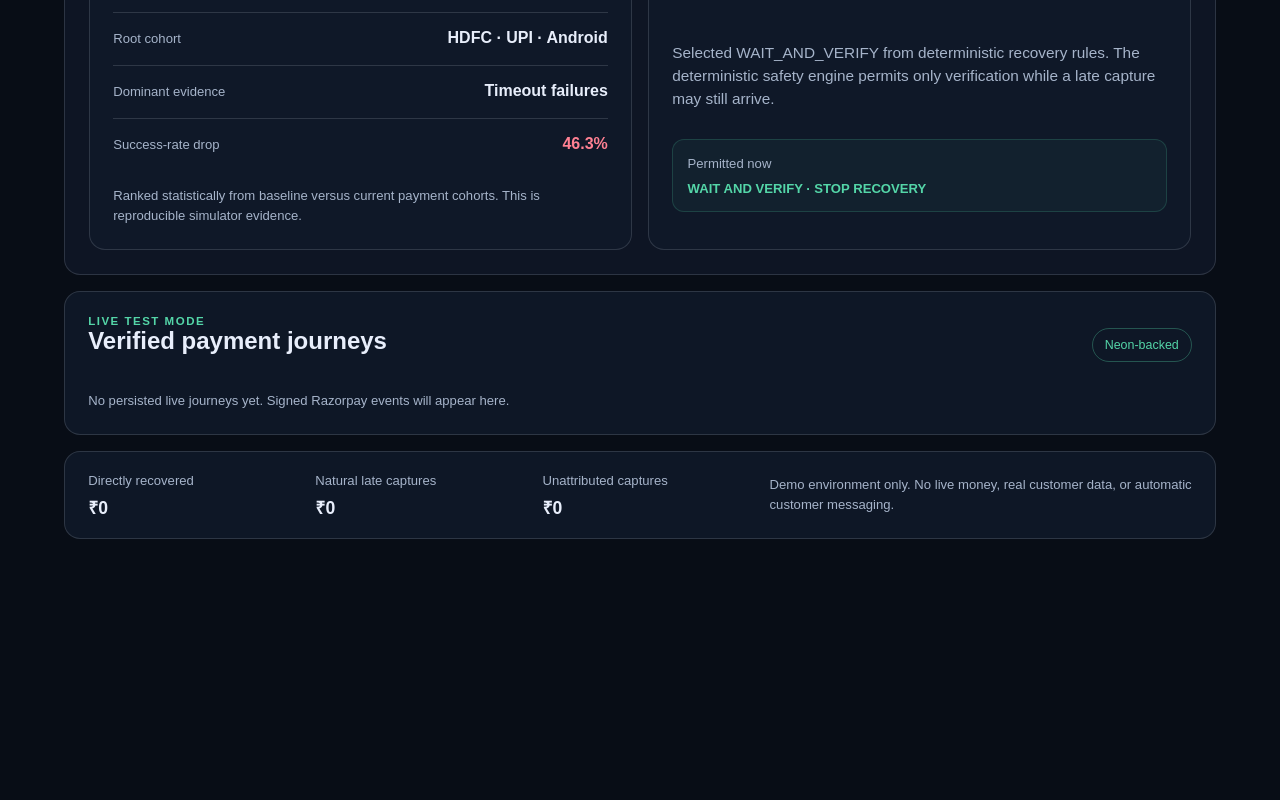
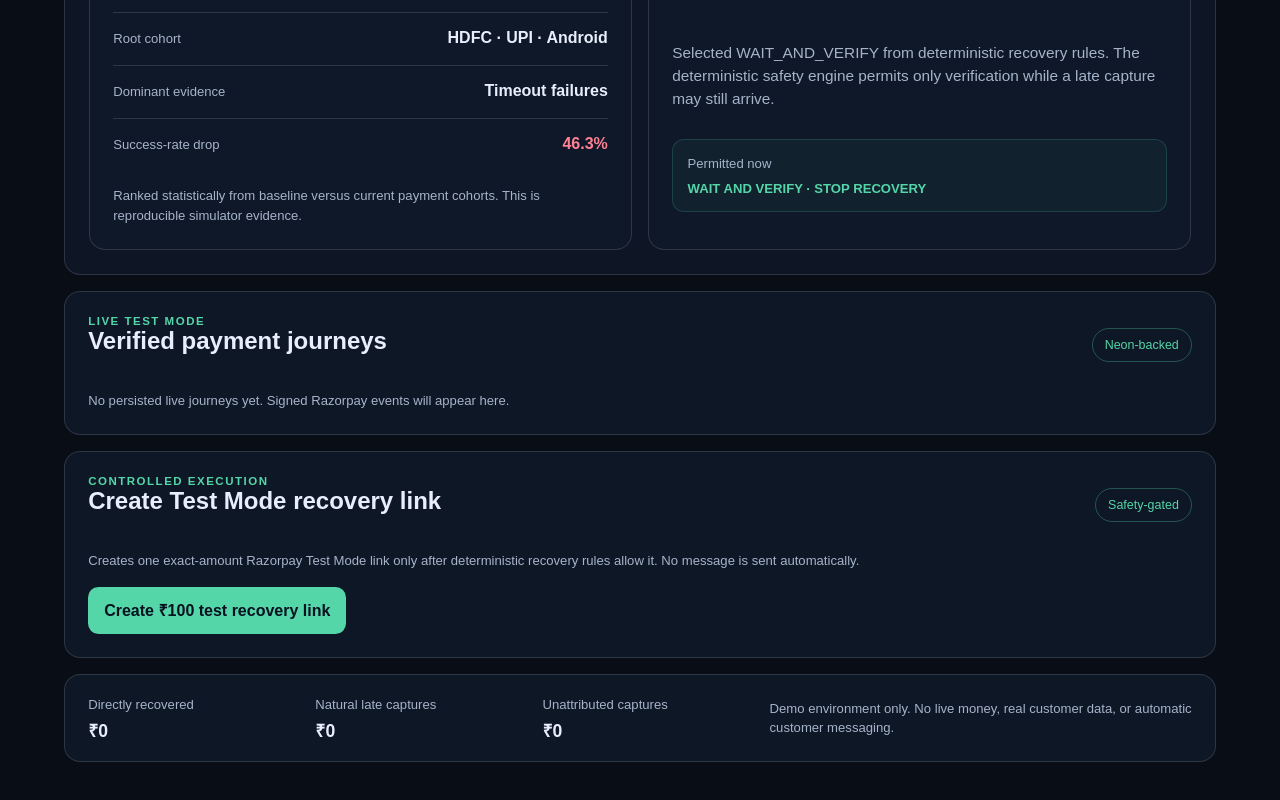
Before and after one commit to harkirath1511/RecoveryOS, a Next.js app: page / in a window 1280 px wide. Shown: the part 705-1505 px from the top of the page. Before the commit the page ends 1308 px from the top, so only its background shows below. Built offline with nearby package versions, Linux system fonts and the light colour scheme; no server answers; the database is empty.

Commit message:
Add recovery console

```diff
--- a/src/app/globals.css
+++ b/src/app/globals.css
@@ -70,3 +70,4 @@ h2 {
 .main-grid { display: grid; grid-template-columns: 1fr 1fr; gap: 1rem; margin-top: 1rem; }.status-pill { color: #f8ca78; }.safe-pill { color: var(--accent); border-color: rgba(84,214,168,.32); }.cause-row { display: flex; justify-content: space-between; gap: 1rem; border-top: 1px solid rgba(232,238,251,.14); padding: 1rem 0; }.cause-row:first-of-type { margin-top: 1.5rem; }.cause-row strong { text-align: right; }.panel-footnote { margin: 1rem 0 0; }.action-explanation { margin: 1.8rem 0; font-size: .96rem; }.allowed-list { display: grid; gap: .45rem; border: 1px solid rgba(84,214,168,.18); border-radius: .75rem; padding: .9rem; background: rgba(84,214,168,.05); }.allowed-list strong { color: var(--accent); font-size: .82rem; }.audit-strip { display: grid; grid-template-columns: repeat(3,1fr) 2fr; gap: 1rem; margin-top: 1rem; padding: 1.2rem 1.45rem; }.audit-strip strong { font-size: 1.1rem; }.audit-strip p { margin: 0; }
 @media (max-width: 760px) { .dashboard-shell { padding-top: 2rem; }.topbar, .panel-heading { align-items: flex-start; flex-direction: column; }.hero-grid, .main-grid, .audit-strip { grid-template-columns: 1fr; }.metric-card { min-height: 160px; }.rate-row { align-items: flex-start; flex-direction: column; }.cause-row { align-items: flex-start; flex-direction: column; }.cause-row strong { text-align: left; }.demo-badge { white-space: normal; } }
 .live-panel { margin-top: 1rem; }.journey-list { margin-top: 1.2rem; }.journey-row { display: flex; justify-content: space-between; gap: 1rem; padding: .8rem 0; border-top: 1px solid rgba(232,238,251,.14); color: var(--muted); font-size: .85rem; }.journey-row strong { color: var(--accent); text-align: right; }
+.recovery-button { margin-top: 1rem; border: 0; border-radius: .65rem; padding: .8rem 1rem; background: var(--accent); color: #07111f; font: inherit; font-weight: 800; cursor: pointer; }.panel a { color: var(--accent); font-weight: 700; }
--- a/src/components/recovery-dashboard.tsx
+++ b/src/components/recovery-dashboard.tsx
@@ -3,6 +3,7 @@ import { chooseRulesAction } from "@/lib/recovery/rules-policy";
 import { evaluateRecoveryAction, recoveryActions } from "@/lib/recovery/safety-policy";
 import { simulatePaymentAttempts } from "@/lib/recovery/simulator";
 import { LiveJourneys } from "./live-journeys";
+import { RecoveryLinkConsole } from "./recovery-link-console";
 
 const percent = (value: number) => `${(value * 100).toFixed(1)}%`;
 const rupees = (paise: number) =>
@@ -34,6 +35,7 @@ export function RecoveryDashboard() {
       <article className="panel"><div className="panel-heading"><div><p className="card-label">Safe next step</p><h2>{decision.action.replaceAll("_", " ")}</h2></div><span className="safe-pill">Safety cleared</span></div><p className="action-explanation">{decision.reason} The deterministic safety engine permits only verification while a late capture may still arrive.</p><div className="allowed-list"><span>Permitted now</span><strong>{allowed.map((action) => action.replaceAll("_", " ")).join(" · ")}</strong></div></article>
     </section>
     <LiveJourneys />
+    <RecoveryLinkConsole />
     <section className="audit-strip"><div><span>Directly recovered</span><strong>₹0</strong></div><div><span>Natural late captures</span><strong>₹0</strong></div><div><span>Unattributed captures</span><strong>₹0</strong></div><p>Demo environment only. No live money, real customer data, or automatic customer messaging.</p></section>
   </main>;
 }
--- /dev/null
+++ b/src/components/recovery-link-console.tsx
@@ -0,0 +1,13 @@
+"use client";
+import { useState } from "react";
+
+export function RecoveryLinkConsole() {
+  const [status, setStatus] = useState<string>("");
+  async function createLink() {
+    setStatus("Creating a safety-checked Test Mode link…");
+    const response = await fetch("/api/recovery-links", { method: "POST", headers: { "content-type": "application/json" }, body: JSON.stringify({ journeyState: "RETRY_ELIGIBLE", outstandingAmount: 10_000, automatedRecoveryActions: 0, customer: { name: "RecoveryOS Test", contact: "+919876543210" }, referenceId: `dashboard-${Date.now()}` }) });
+    const result = await response.json();
+    setStatus(result.created ? result.url : result.error ?? result.safety?.reason ?? "Recovery link was blocked.");
+  }
+  return <section className="panel live-panel"><div className="panel-heading"><div><p className="card-label">Controlled execution</p><h2>Create Test Mode recovery link</h2></div><span className="safe-pill">Safety-gated</span></div><p className="panel-footnote">Creates one exact-amount Razorpay Test Mode link only after deterministic recovery rules allow it. No message is sent automatically.</p><button className="recovery-button" onClick={createLink}>Create ₹100 test recovery link</button>{status && <p className="panel-footnote">{status.startsWith("http") ? <a href={status} target="_blank" rel="noreferrer">Open approved recovery link</a> : status}</p>}</section>;
+}
```
